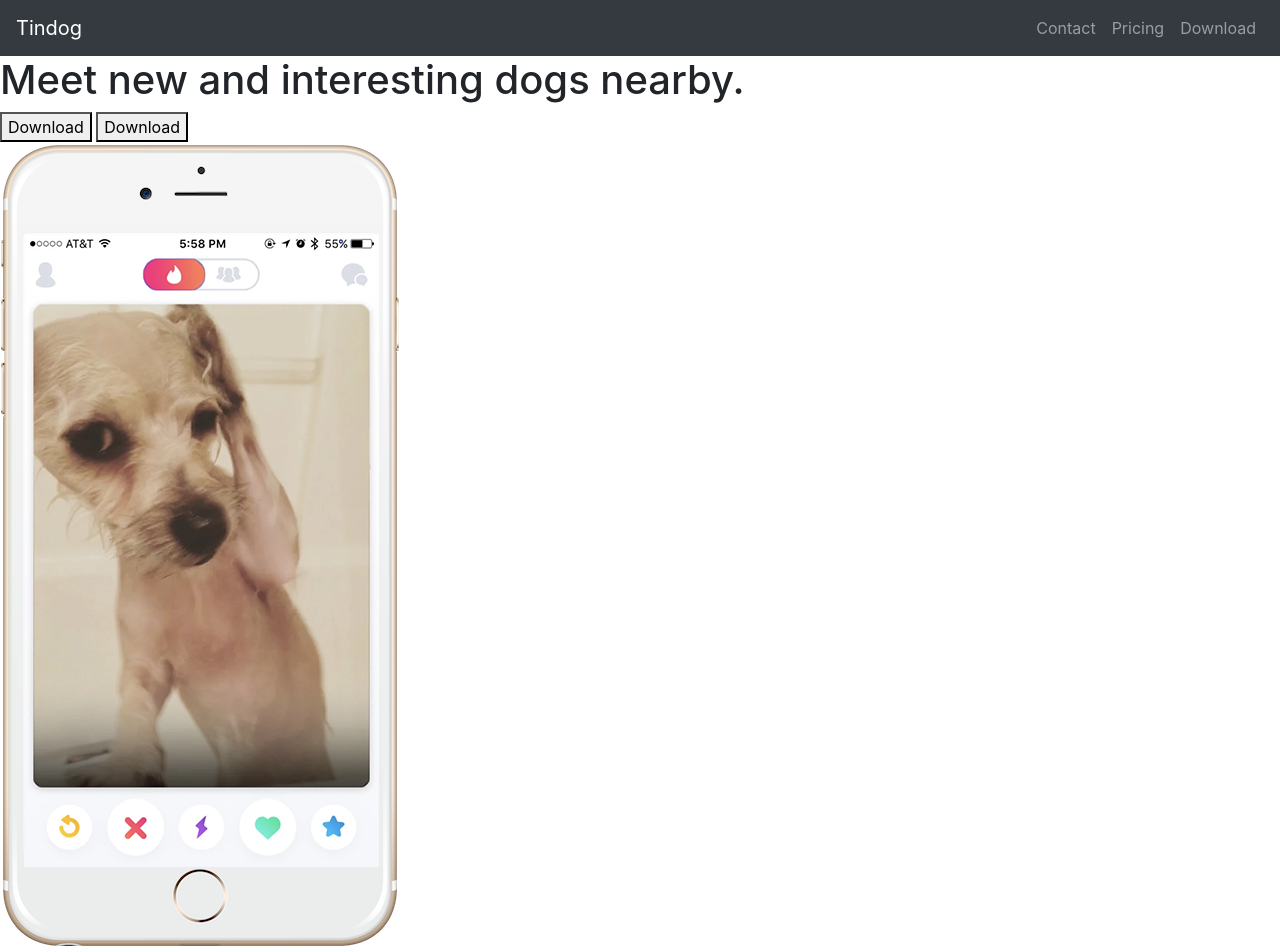
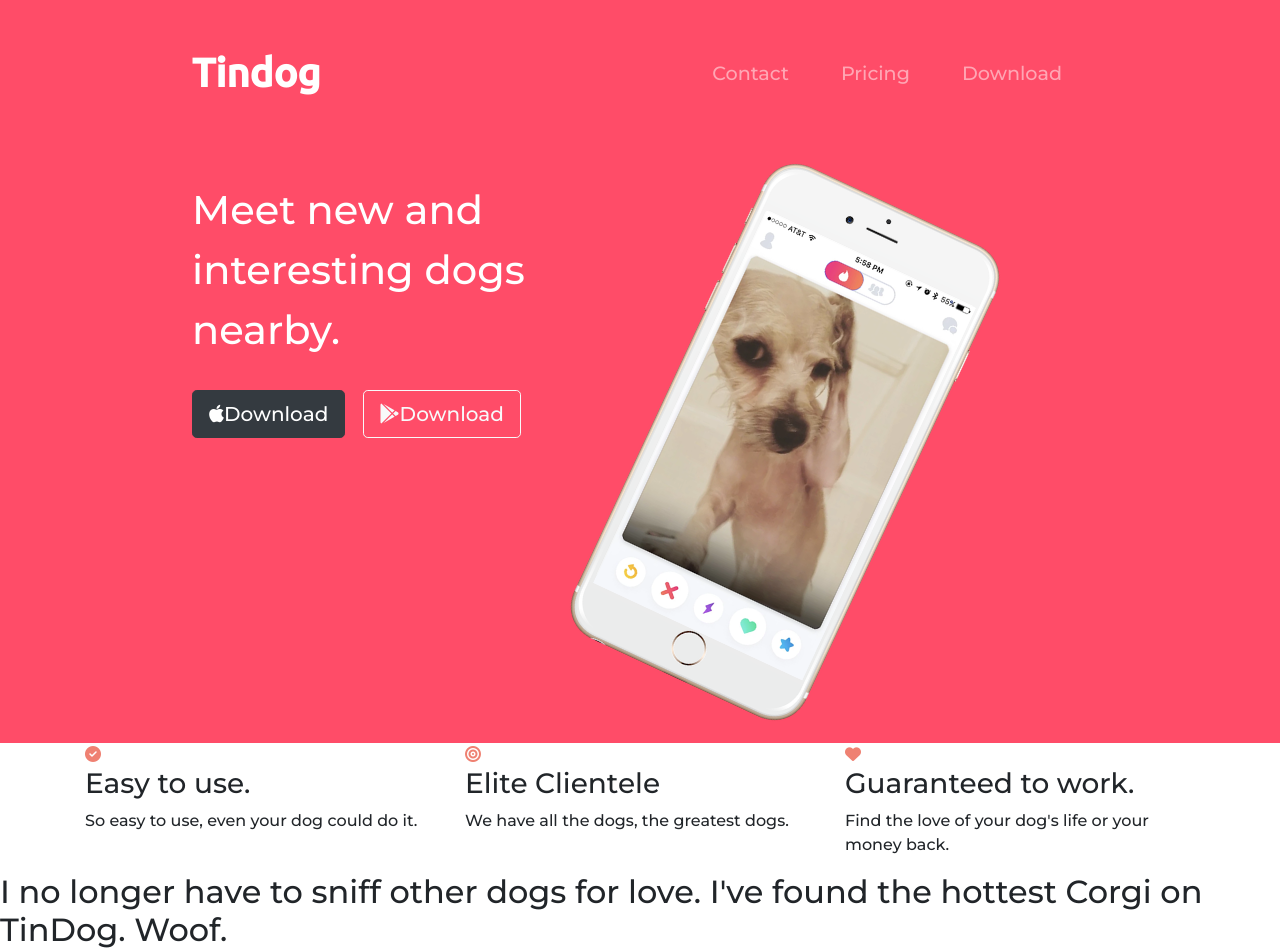
Before and after one commit to kanecruzwalker/bootstrap-practice, a plain HTML site: page index.html in a window 1280 px wide. Shown: the top 952 px of the page. Drawn offline with nearby package versions, Linux system fonts and the light colour scheme.

Commit message:
added css styles and implemented container, row, col, as well as favicons and navbar styles.

```diff
--- a/css/styles.css
+++ b/css/styles.css
@@ -0,0 +1,62 @@
+/* TAG */
+body{
+    font-family: 'Montserrat', sans-serif;
+}
+h1{
+    font-family: 'Montserrat', sans-serif;
+    size: 3.5rem;
+    line-height: 1.5;
+}
+
+
+/* CLASS */
+.container-fluid{
+    padding: 3% 15%;
+
+
+}
+
+/* ID */
+#title {
+    background-color: #ff4c68;
+    color: #fff;
+}
+
+/* navbar */
+.navbar{
+    padding: 0 0 4.5rem;
+}
+.navbar-brand{
+    font-family: "Ubuntu";
+    font-size: 2.5rem;
+    font-weight: bold;
+}
+.nav-item{
+    padding: 0 18px;
+}
+.nav-link{
+    font-size: 1.2rem;
+}
+
+/* download buttons */
+.download-button{
+    margin: 5% 3% 5% 0;
+}
+
+/* Title Image */
+
+.phone-image{
+    transform: rotate(25deg);
+    width: 60%;
+}
+
+/* Information Row */
+.circle-icon{
+    color: #ef8172;
+}
+.bullseye-icon{
+    color: #ef8172;
+}
+.heart-icon{
+    color: #ef8172;
+}
--- a/index.html
+++ b/index.html
@@ -4,16 +4,18 @@
 <head>
   <meta charset="utf-8">
   <title>TinDog</title>
-  <link rel="stylesheet" href="https://stackpath.bootstrapcdn.com/bootstrap/4.5.0/css/bootstrap.min.css" integrity="sha384-9aIt2nRpC12Uk9gS9baDl411NQApFmC26EwAOH8WgZl5MYYxFfc+NcPb1dKGj7Sk" crossorigin="anonymous">
+  <script src="https://kit.fontawesome.com/0172488323.js" crossorigin="anonymous"></script>
+  <link href="https://fonts.googleapis.com/css2?family=Montserrat:wght@500;900&family=Ubuntu:wght@500&display=swap" rel="stylesheet">  <link rel="stylesheet" href="https://stackpath.bootstrapcdn.com/bootstrap/4.5.0/css/bootstrap.min.css" integrity="sha384-9aIt2nRpC12Uk9gS9baDl411NQApFmC26EwAOH8WgZl5MYYxFfc+NcPb1dKGj7Sk" crossorigin="anonymous">
   <link rel="stylesheet" href="css/styles.css">
 </head>
 
 <body>
 
   <section id="title">
+    <div class="container-fluid">
 
       <!-- Nav Bar -->
-    <nav class="navbar navbar-expand-lg navbar-dark bg-dark">
+      <nav class="navbar navbar-expand-lg navbar-dark ">
         <a class="navbar-brand" href="">Tindog</a>
 
         <button class="navbar-toggler" type="button" data-toggle="collapse" data-target="#navbarTogglerDemo02" aria-controls="navbarSupportedContent" aria-expanded="false" aria-label="Toggle navigation">
@@ -40,31 +42,52 @@
 
 
       <!-- Title -->
+        <div class="row">
 
-    <div>
+          <div class="col-lg-6 col-md-12 col-sm-12">
               <h1>Meet new and interesting dogs nearby.</h1>
-      <button type="button">Download</button>
-      <button type="button">Download</button>
-    </div>
-    <div>
-      <img src="images/iphone6.png" alt="iphone-mockup">
+              <button type="button" class="btn btn-dark btn-lg download-button"><i class="fab fa-apple"></i>Download</button>
+              <button type="button" class="btn btn-outline-light btn-lg download-button"><i class="fab fa-google-play"></i>Download</button>
           </div>
 
+          <div class="col-lg-6 col-md-12 col-sm-12">
+            <img class="phone-image" src="images/iphone6.png" alt="iphone-mockup">
+          </div>
+
+        </div>
+    </div>
   </section>
 
 
   <!-- Features -->
 
   <section id="features">
+    <div class="container">
+      <div class="row">
 
+        <div class="col">
+          <i class="fas fa-check-circle circle-icon"></i>
           <h3>Easy to use.</h3>
           <p>So easy to use, even your dog could do it.</p>
+        </div>
 
+        <div class="col">
+          <i class="fas fa-bullseye bullseye-icon"></i>
           <h3>Elite Clientele</h3>
           <p>We have all the dogs, the greatest dogs.</p>
+        </div>
 
+        <div class="col">
+          <i class="fas fa-heart heart-icon"></i>
           <h3>Guaranteed to work.</h3>
           <p>Find the love of your dog's life or your money back.</p>
+        </div>
+
+      </div>
+    </div>
+
+
+
 
   </section>
 
```
Lines whose indentation alone changed are shown as unchanged.
